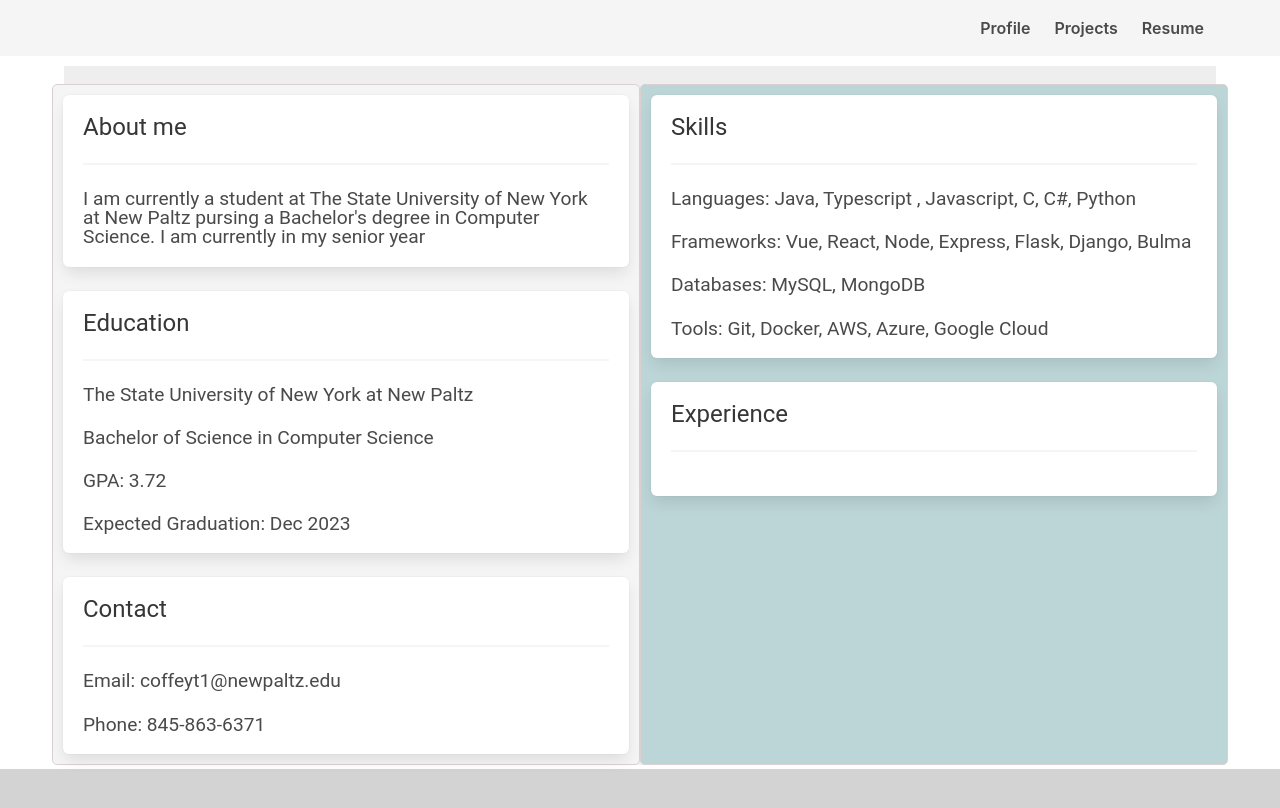
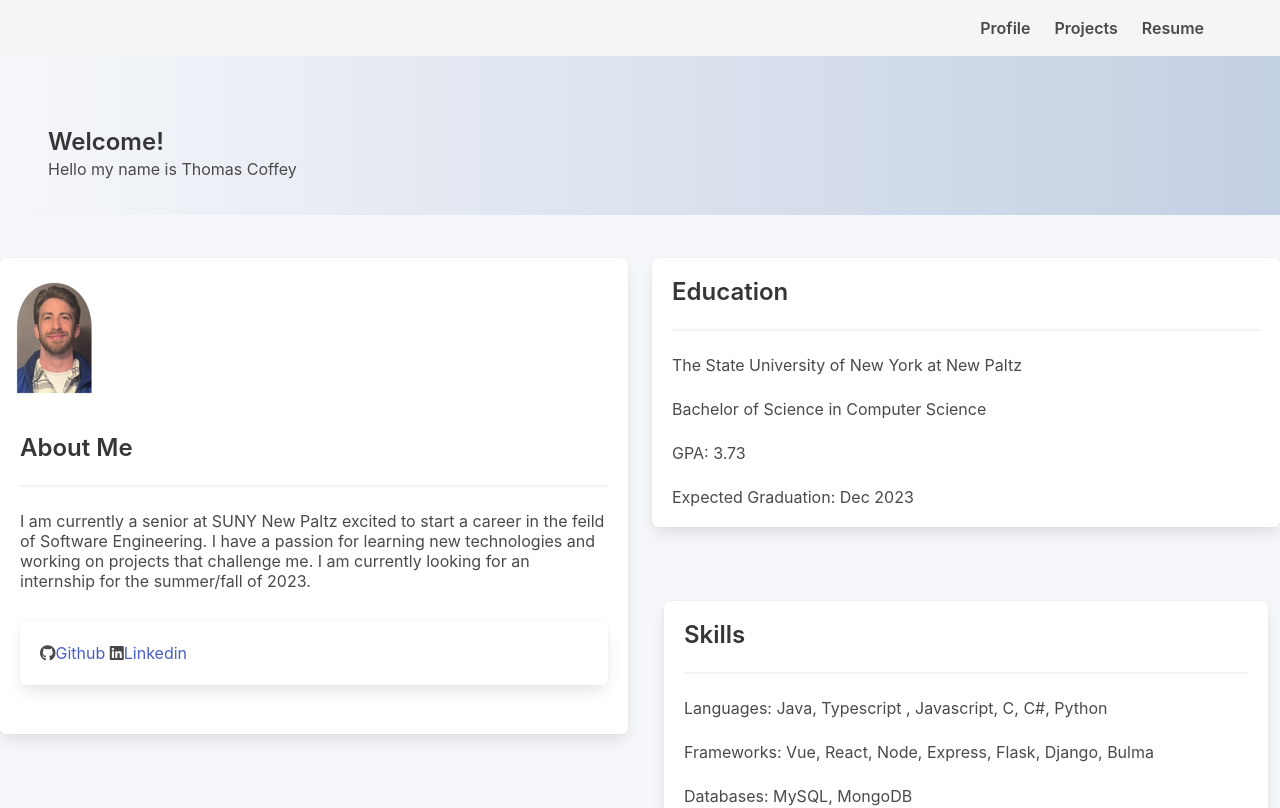
Before and after one commit to TomTomCoffey/MySite, a Vue app: page / in a window 1280 px wide. Shown: the top 808 px of the page. Built offline with nearby package versions, Linux system fonts and the light colour scheme.

Commit message:
Looks nicer

```diff
--- a/index.html
+++ b/index.html
@@ -2,9 +2,9 @@
 <html lang="en">
   <head>
     <meta charset="UTF-8">
-    <link rel="icon" href="/favicon.ico">
+    <link rel="icon" href="">
     <meta name="viewport" content="width=device-width, initial-scale=1.0">
-    <title>Vite App</title>
+    <title>Thomas Coffey</title>
   </head>
   <body>
     <div id="app"></div>
--- a/src/App.vue
+++ b/src/App.vue
@@ -9,18 +9,16 @@ import Footer from './components/Footer.vue'
 
 <NavBar />
 
-  <div class="container">
+
   <RouterView />
-  </div>
+
 
 <Footer />
 </template>
 
 <style scoped>
 
-.container{
-background-color: #eeeeee;
-}
+
 
 
 </style>
--- a/src/components/Footer.vue
+++ b/src/components/Footer.vue
@@ -20,7 +20,7 @@ const isMenuActive = false;
 
 .footer{
     background-color: lightgrey;
-    color: white;
+    color: black;
     padding: 3rem;
     margin-top: 1rem;
     margin-right: -15%;
--- a/src/views/HomeView.vue
+++ b/src/views/HomeView.vue
@@ -3,40 +3,72 @@
 </script>
 
 <template>
-  <section class="section is-info">
-    <!-- <figure class="image is-64x64">
-  <img src="../assets/tom.png">
-</figure> -->
+ <section class="section">
+   <br>
+  <h1 class="title">Welcome!</h1>
+  <h2 class="subtitle">
+    Hello my name is Thomas Coffey
+  </h2>
+
 
 </section>
-
-   <div class="columns">
-      <div class="column is-left">
-        <div class="box is-info">
-         <p class="title is-5">  About me</p>
-         <hr>
-         <p class="subtitle is-6">I am currently a student at The State University of New York at New Paltz pursing a Bachelor's degree in Computer Science. I am currently in my senior year   </p>
-     </div>
+  <div class="c">
 
 
-    <div class="box is-info">
+    <div class="columns">
+      <div class="column">
+
+
+        <div class="box is-info">
+
+            <div class="container">
+                <figure class="image is-rounded is-128x128">
+                  <img class="is-rounded" src=  "../assets/IMG_0028 Small.jpeg">
+            </figure>
+            <br>
+            <br>
+            <p class="title is-5">About Me</p>
+            </div>
+
+              <hr>
+                <p class="subtitle is-6"> I am currently a senior at SUNY New Paltz excited to start a career in the feild of Software Engineering.
+                I have a passion for learning new technologies and working on projects that challenge me. I am currently looking for an internship
+                for the summer/fall of 2023. </p>
+
+
+              <div class="box is-github">
+                <i class="fab fa-github"></i>
+                <a href="https://www.github.com/tomtomcoffey">Github   </a>
+                <span></span>
+                <span></span>
+                <span></span>
+                <span></span>
+                <i class="fab fa-linkedin"></i>
+                <a href="https://www.linkedin.com/in/thomas-coffey-26464a114/">Linkedin</a>
+                <span></span>
+                <span></span>
+                <span></span>
+                <span></span>
+                <i clss=" fab fas-email"></i>
+
+
+
+              </div>
+
+        </div>
+
+
+      </div>
+      <div class="column is-edit">
+        <div class="box is-info">
       <p class="title is-5"> Education </p>
       <hr>
       <p class="subtitle is-6">The State University of New York at New Paltz</p>
       <p class="subtitle is-6">Bachelor of Science in Computer Science</p>
-      <p class="subtitle is-6">GPA: 3.72</p>
+      <p class="subtitle is-6">GPA: 3.73</p>
       <p class="subtitle is-6">Expected Graduation: Dec 2023</p>
     </div>
 
-
-    <div class="box is-info">
-      <p class="title is-5">Contact</p>
-      <hr>
-      <p class="subtitle is-6">Email: coffeyt1@newpaltz.edu</p>
-      <p class="subtitle is-6">Phone: 845-863-6371</p>
-
-  </div>
-  </div>
   <div class="column is-right">
     <div class="box is-info">
       <p class="title is-5">Skills</p>
@@ -47,82 +79,75 @@
       <p class="subtitle is-6">Tools: Git, Docker, AWS, Azure, Google Cloud </p>
 
     </div>
+
     <div class="box is-info">
-      <p class="title is-5"> Experience </p>
+      <p class="title is-5">Contact</p>
       <hr>
+      <p class="subtitle is-6">Email: coffeyt1@newpaltz.edu</p>
+      <p class="subtitle is-6">Phone: 845-863-6371</p>
+
+
+  </div>
+  </div>
+
+
+      </div>
+    </div>
 
 
 
 
-    </div>
+
+
 
 
 
   </div>
+</template>
 
-</div>
+<style scoped>
+
+.image{
+ margin-top: -20px;
+ margin-left: -30px;
+
+
+}
+
+.box{
+  margin-top: 5%;
+  margin-bottom: 5%;
+}
+
+
+.section{
+  background-image: linear-gradient(to right, #f5f7fa, #c3cfe2);
+}
+
+.column {
+  background-color: #f5f7fa;
+}
+
+.title{
+  font-size: 1.5rem;
+  font-weight: 600;
+  font:  bold;
+}
+
+.subtitle{
+  font-size: 1rem;
+  margin-top: 3px;
+}
 
 
 
-</template>
-
-<style scoped>
-.column {
-
-    padding: 10px;
-
-    border-radius: 5px;
-    background-color: transparent;
-    display: block;
-    scroll-behavior: auto;
-}
-
-.section{
-    margin-top: 10px;
-    margin-bottom: 10px;
-    margin-left: 10px;
-    margin-right: 10px;
-    padding: 10px;
-    border-radius: 5px;
-    background-color: transparent;
-    display: block;
-}
-.box{
-    border: 0px solid rgb(218, 208, 208);
-    color: transparent;
-
-}
 
 
-.image{
-    margin-left: auto;
-    margin-right: auto;
-    display: block !important;
-    border-radius: 50%;
-}
 
-.column.is-left{
 
-    border: 1px solid rgb(218, 208, 208);
-    border-radius: 5px;
-    background-color: #f5f5f5;
-    display: block;
-}
-.column.is-right{
 
-    border: 1px solid rgb(218, 208, 208);
-    border-radius: 5px;
-    background-color: #BCD5D7;
-    display: block;
 
-}
 
-.title{
-  font: 400 1.5rem/1.5rem 'Roboto', sans-serif;
-}
-.subtitle{
-  font: 400 1.2rem/1.2rem 'Roboto', sans-serif;
-}
 
 
 </style>
--- a/src/views/ProjectsView.vue
+++ b/src/views/ProjectsView.vue
@@ -1,7 +1,5 @@
 
 <script setup lang="ts">
-import { defineComponent } from 'vue'
-import {useProjects, type projects} from "../model/projects";
 import {ref } from 'vue'
 import { useRouter } from 'vue-router';
 
@@ -117,7 +115,7 @@ const router = useRouter();
                 <hr>
                 <div class="title is-5">Check out the app</div>
                 <hr>
-                <div class="subtitle">You can check out this application by clicking <a href="">Here</a> </div>
+                <div class="subtitle">You can check out this application by clicking <a href="https://np-fit-app.onrender.com">Here</a> </div>
             </div>
         </div>
        </div>
@@ -151,8 +149,8 @@ const router = useRouter();
                 <div class="title is-5">Technolgy Used</div>
                 <hr>
                 <div class="subtitle">Frontend: React, Typescript, Javascript, Bulma</div>
-                <div class="subtitle">TBD</div>
-                <div class="subtitle">TBD </div>
+                <div class="subtitle"> Backend: TBD</div>
+                <div class="subtitle"> Database: TBD </div>
                 <hr>
                 <div class="title is-5">This project is current </div>
                 <hr>
```
